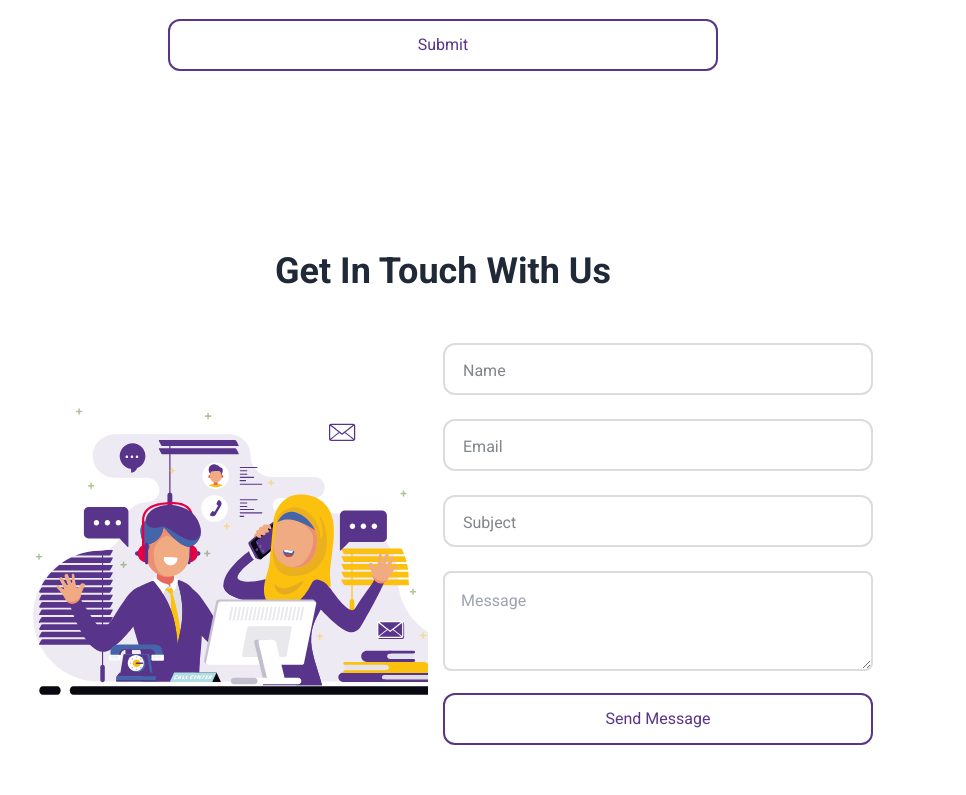
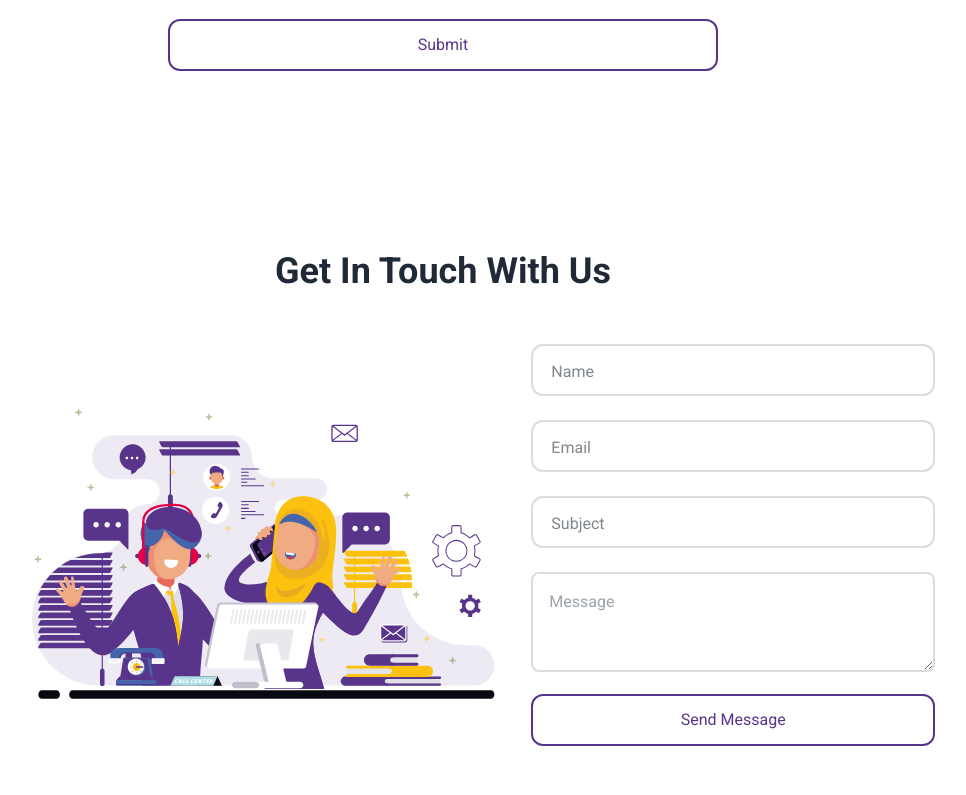
Before and after one commit to MusfiqDehan/nsusn-forms, a React (Vite) app in the folder frontend/: page / in a window 1280 px wide. Shown: the part 2545-3340 px from the top of the page, without its empty margins (197-1163 px from the left). Built offline with nearby package versions, Linux system fonts and the light colour scheme.

Commit message:
Fixed Responsiveness

```diff
--- a/frontend/src/components/ContactForm.jsx
+++ b/frontend/src/components/ContactForm.jsx
@@ -45,16 +45,22 @@ const ContactForm = () => {
   };
 
   return (
-    <div id="contact-us" className="m-auto mb-20 w-full p-5 pt-28 md:w-[900px]">
+    <div
+      id="contact-us"
+      className="m-auto mb-20 w-full p-5 pt-28 lg:w-[1024px]"
+    >
       <h1 className="mb-8 p-5 text-center text-4xl font-bold">
         Get In Touch With Us
       </h1>
-      <div className="flex flex-col md:flex-row">
-        <div className="w-full md:w-1/2">
-          <Lottie options={contactAnimationOptions} height={400} width={400} />
-        </div>
+      <div className="flex flex-col items-center justify-between md:flex-row">
+        <Lottie
+          className="w-full max-w-md lg:max-w-lg"
+          options={contactAnimationOptions}
+          height="100%"
+          width="100%"
+        />
 
-        <div className="w-full md:w-1/2">
+        <div className="w-3/4 lg:pl-6">
           <form ref={form} onSubmit={sendEmail} action="" className="">
             <div className="form__div">
               <input
```
